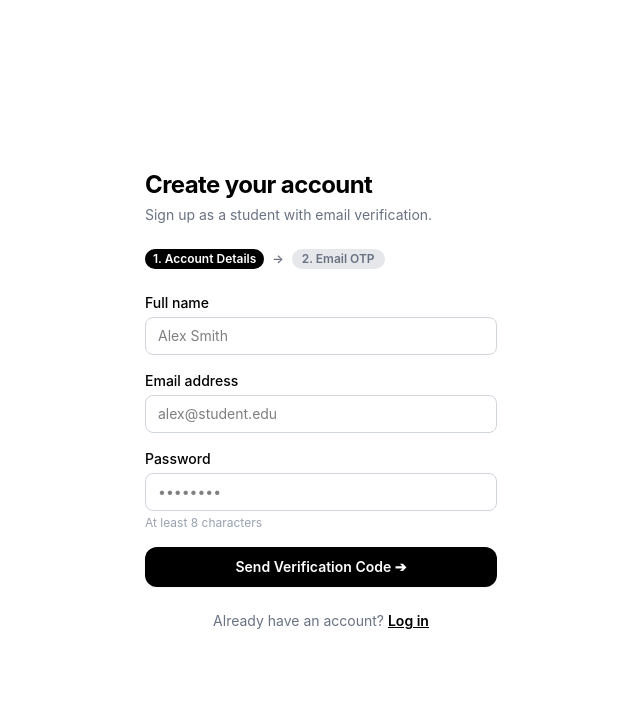
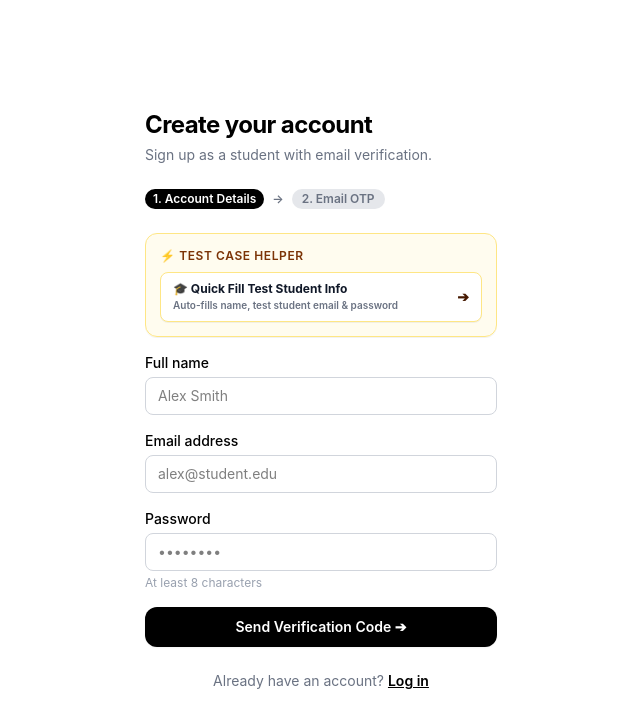
Before and after one commit to ykaadii/CampusCanteen-v2, a React (Vite) app in the folder frontend/: page /signup in a window 1280 px wide. Shown: the top 728 px of the page, without its empty margins (319-959 px from the left). Built offline with nearby package versions, Linux system fonts and the light colour scheme; no server answers.

Commit message:
Add Test Case Quick Fill helper card to Signup page step 1

```diff
--- a/frontend/src/pages/Signup.jsx
+++ b/frontend/src/pages/Signup.jsx
@@ -96,9 +96,33 @@ export default function Signup() {
         </span>
       </div>
 
-      {/* STEP 1: ACCOUNT DETAILS FORM */}
+      {/* STEP 1: SIGNUP FORM */}
       {step === 1 && (
         <form onSubmit={handleSendOtp} className="flex flex-col gap-4">
+          {/* 🧪 Test Case Quick Fill Helper */}
+          <div className="rounded-xl border border-amber-200 bg-amber-50/80 p-3.5 shadow-2xs">
+            <div className="flex items-center justify-between text-xs font-semibold uppercase tracking-wider text-amber-900 mb-2">
+              <span className="flex items-center gap-1">⚡ Test Case Helper</span>
+            </div>
+            <button
+              type="button"
+              onClick={() =>
+                setForm({
+                  name: "Test Student " + Math.floor(Math.random() * 900 + 100),
+                  email: "test.student" + Math.floor(Math.random() * 900 + 100) + "@student.edu",
+                  password: "studentpassword123",
+                })
+              }
+              className="w-full py-2 px-3 bg-white hover:bg-amber-100 border border-amber-200 rounded-lg text-xs font-semibold text-amber-950 transition-all cursor-pointer text-left flex items-center justify-between shadow-2xs"
+            >
+              <div>
+                <div className="font-bold text-gray-900">🎓 Quick Fill Test Student Info</div>
+                <span className="text-[10px] text-gray-500">Auto-fills name, test student email & password</span>
+              </div>
+              <span className="text-sm">➔</span>
+            </button>
+          </div>
+
           <div>
             <label className="mb-1 block text-sm font-medium">Full name</label>
             <input
@@ -142,7 +166,7 @@ export default function Signup() {
           <button
             type="submit"
             disabled={pending}
-            className="w-full rounded-xl bg-black py-2.5 text-sm font-semibold text-white hover:bg-gray-800 disabled:opacity-50 transition-colors shadow-xs"
+            className="w-full rounded-xl bg-black py-2.5 text-sm font-semibold text-white hover:bg-gray-800 disabled:opacity-50 transition-colors shadow-xs cursor-pointer"
           >
             {pending ? "Sending Verification Code..." : "Send Verification Code ➔"}
           </button>
@@ -153,17 +177,17 @@ export default function Signup() {
       {step === 2 && (
         <form onSubmit={handleVerifyOtp} className="flex flex-col gap-4">
           {/* ✉️ Blue Box Notice with Test Code */}
-          <div className="p-4 bg-blue-50 border border-blue-200 text-blue-900 rounded-xl text-xs font-semibold leading-relaxed shadow-2xs flex flex-col gap-2.5">
+          <div className="p-4 bg-blue-50 border-2 border-blue-300 text-blue-900 rounded-xl text-xs font-semibold leading-relaxed shadow-2xs flex flex-col gap-2.5">
             <div>
-              ✉️ A 6-digit verification code was sent to your email. (Test Code: <span className="font-mono font-bold text-sm bg-blue-100 text-blue-950 px-2 py-0.5 rounded border border-blue-300 tracking-wider">{actualOtp || demoOtp}</span>)
+              ✉️ A 6-digit verification code was sent to your email. (Test Code: <span className="font-mono font-bold text-sm bg-blue-200 text-blue-950 px-2 py-0.5 rounded border border-blue-400 tracking-wider">{actualOtp || demoOtp}</span>)
             </div>
             {(actualOtp || demoOtp) && (
               <button
                 type="button"
                 onClick={() => setOtp(actualOtp || demoOtp)}
-                className="w-full py-2 px-3 bg-blue-600 hover:bg-blue-700 active:scale-98 text-white font-bold text-xs rounded-lg transition-all cursor-pointer flex items-center justify-center gap-1.5 shadow-xs"
+                className="w-full py-2.5 px-3 bg-blue-600 hover:bg-blue-700 active:scale-98 text-white font-bold text-xs rounded-lg transition-all cursor-pointer flex items-center justify-center gap-1.5 shadow-xs"
               >
-                <span>⚡</span> Auto-Fill Code ({actualOtp || demoOtp})
+                <span>⚡</span> Auto-Fill Test Code ({actualOtp || demoOtp})
               </button>
             )}
           </div>
```
